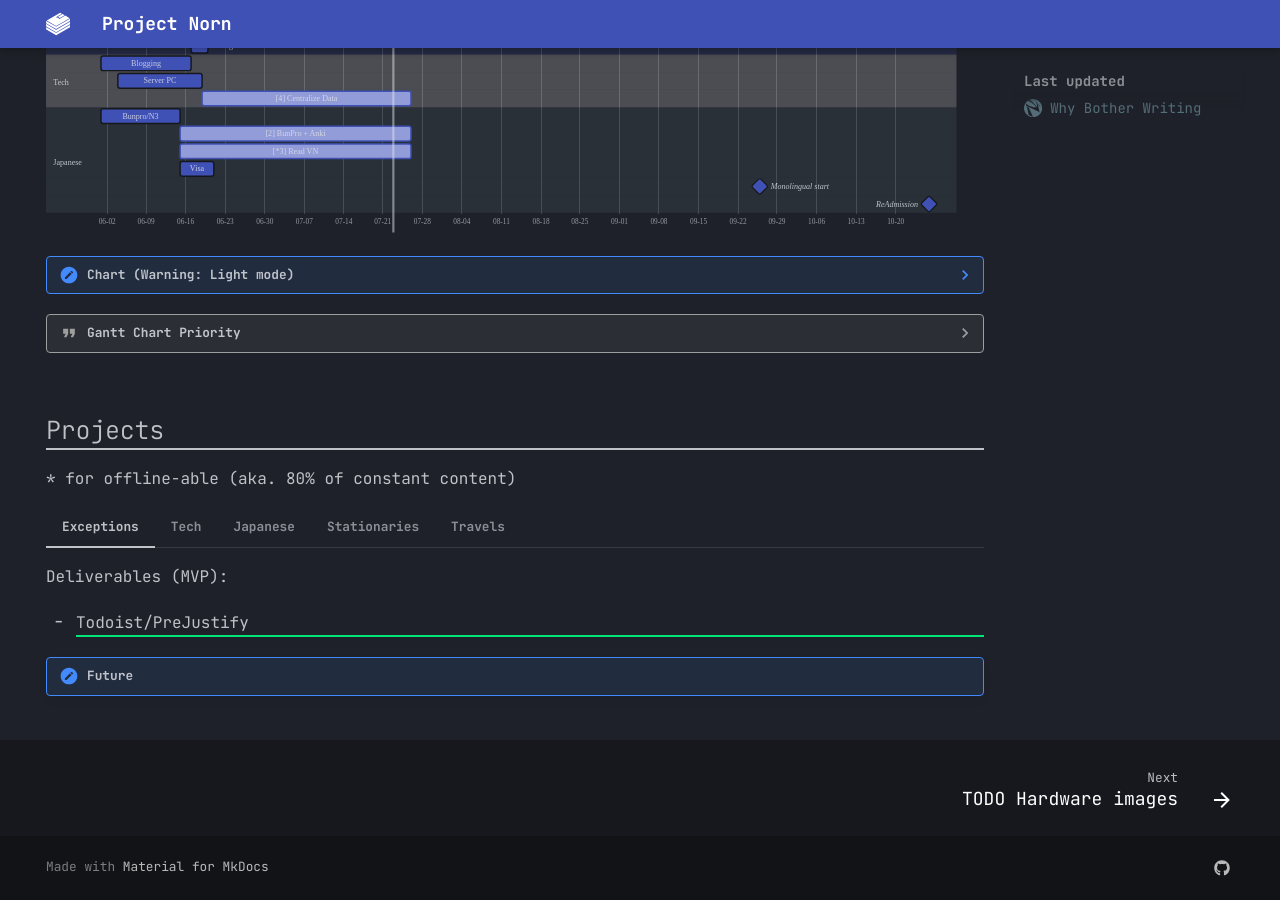
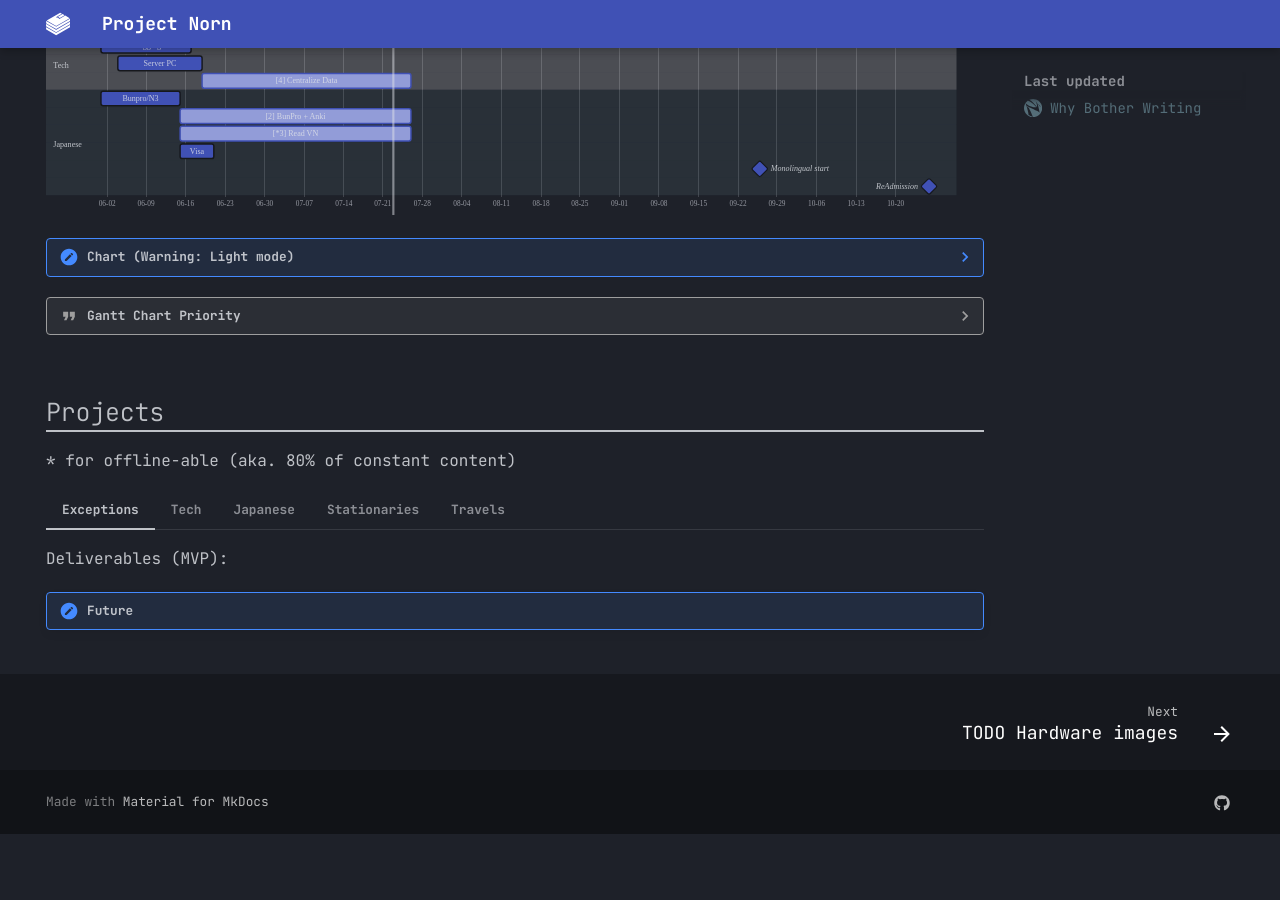
Before and after one commit to Serralq/Project-Norn, an MkDocs documentation site: the page built from docs/index.md, in a window 1280 px wide and 900 px high, scrolled down 658 px. Built offline with MkDocs 1.6.1 and Material for MkDocs 9.7.7, drawn with Linux system fonts in a browser that asks for light colours; plug-ins that fetch from the network failed and are left out; after the commit the page ends 1492 px from its top, so only the background shows below that.

Commit message:
Remove todoist from projects
Before everything was handled as if a project and then become a mobile
task, but now for non-enumerated sections (aka exceptions), starts as a
mobile task that becomes a project.

Allows for more freq checking of justification from a skippable daily to
every single task as this is where the exception tasks are in general
completed in.

```diff
--- a/docs/index.md
+++ b/docs/index.md
@@ -63,7 +63,7 @@ template:
       section Travels
         DreamHack Dallas          :milestone,  v1 , 24-06-01, 0d
       section Exceptions
-        [1] [Atri/Limits, Todoist/PreJustify]            :active,     m2 , 24-06-01, until m1
+
         ReOrganization            :            m3 , 24-06-17, 24-06-20
       section Tech
         Blogging                  :            t1 , 24-06-01, 24-06-17
@@ -132,8 +132,6 @@ template:
 === "Exceptions"
     Deliverables (MVP):
 
-    * Todoist/PreJustify
-    {: .border-100plus }
     !!! note "Future"
 === "Tech"
     Deliverables (MVP):
```
